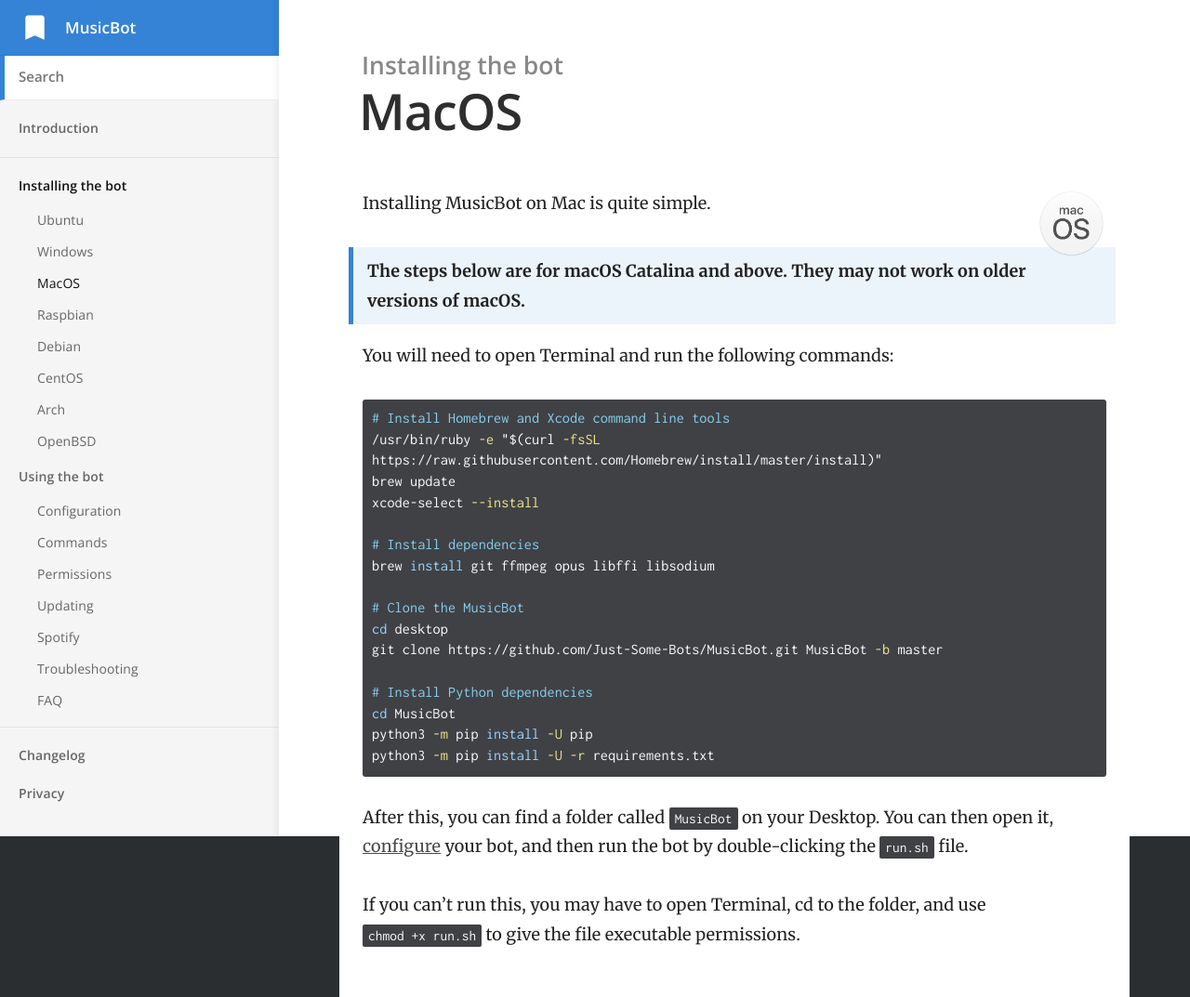
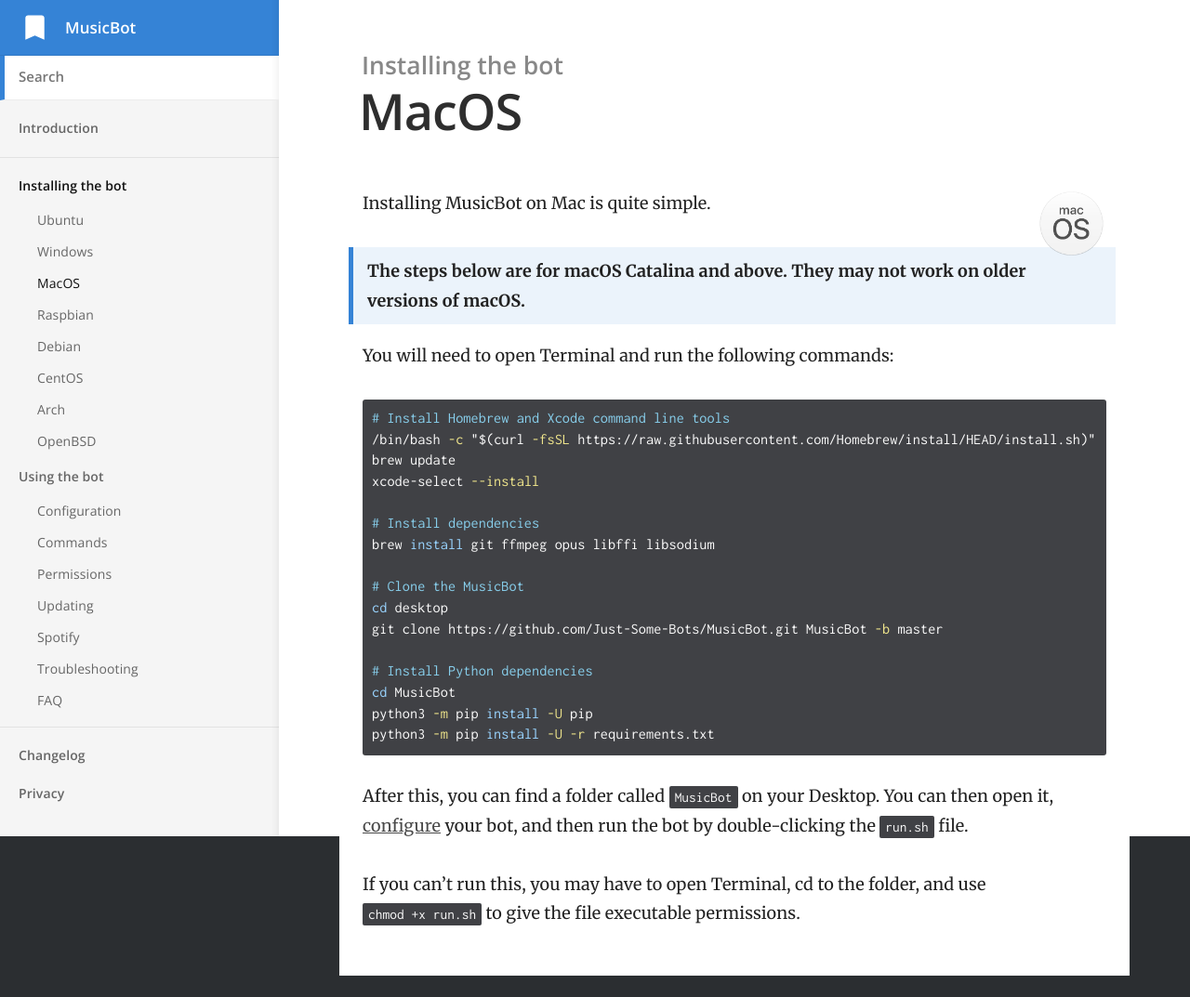
Before and after one commit to Just-Some-Bots/MusicBot, a Jekyll site: the page built from _docs/installing/mac.md, in a window 1280 px wide. Shown: the whole page at 93% size. Built offline with Jekyll 4.4.1, drawn with Linux system fonts in a browser that asks for light colours; after the commit the page ends 1050 px from its top, so only the background shows below that.

Commit message:
Update mac.md

````diff
--- a/_docs/installing/mac.md
+++ b/_docs/installing/mac.md
@@ -14,7 +14,7 @@ You will need to open Terminal and run the following commands:
 
 ```bash
 # Install Homebrew and Xcode command line tools
-/usr/bin/ruby -e "$(curl -fsSL https://raw.githubusercontent.com/Homebrew/install/master/install)"
+/bin/bash -c "$(curl -fsSL https://raw.githubusercontent.com/Homebrew/install/HEAD/install.sh)"
 brew update
 xcode-select --install
 
````
